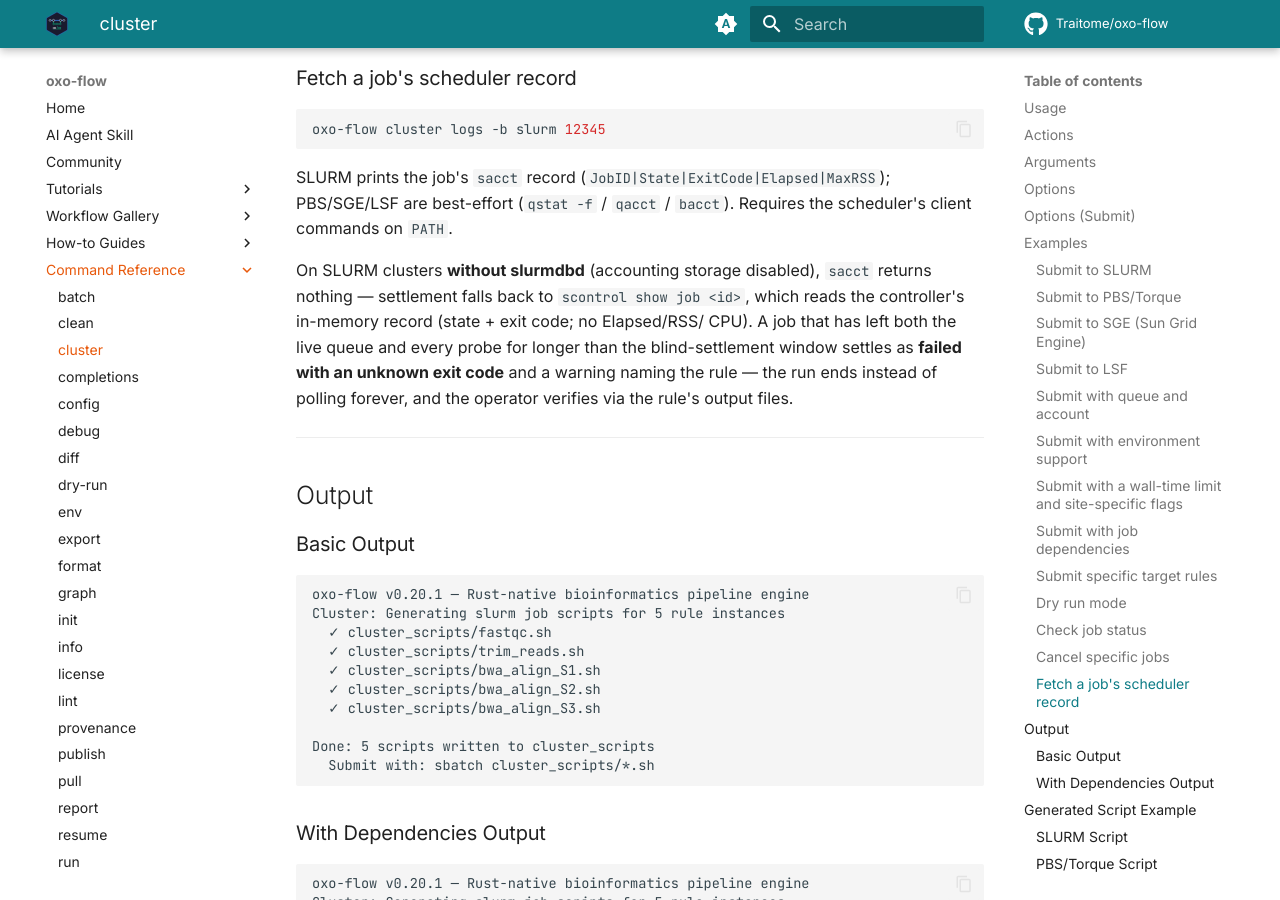
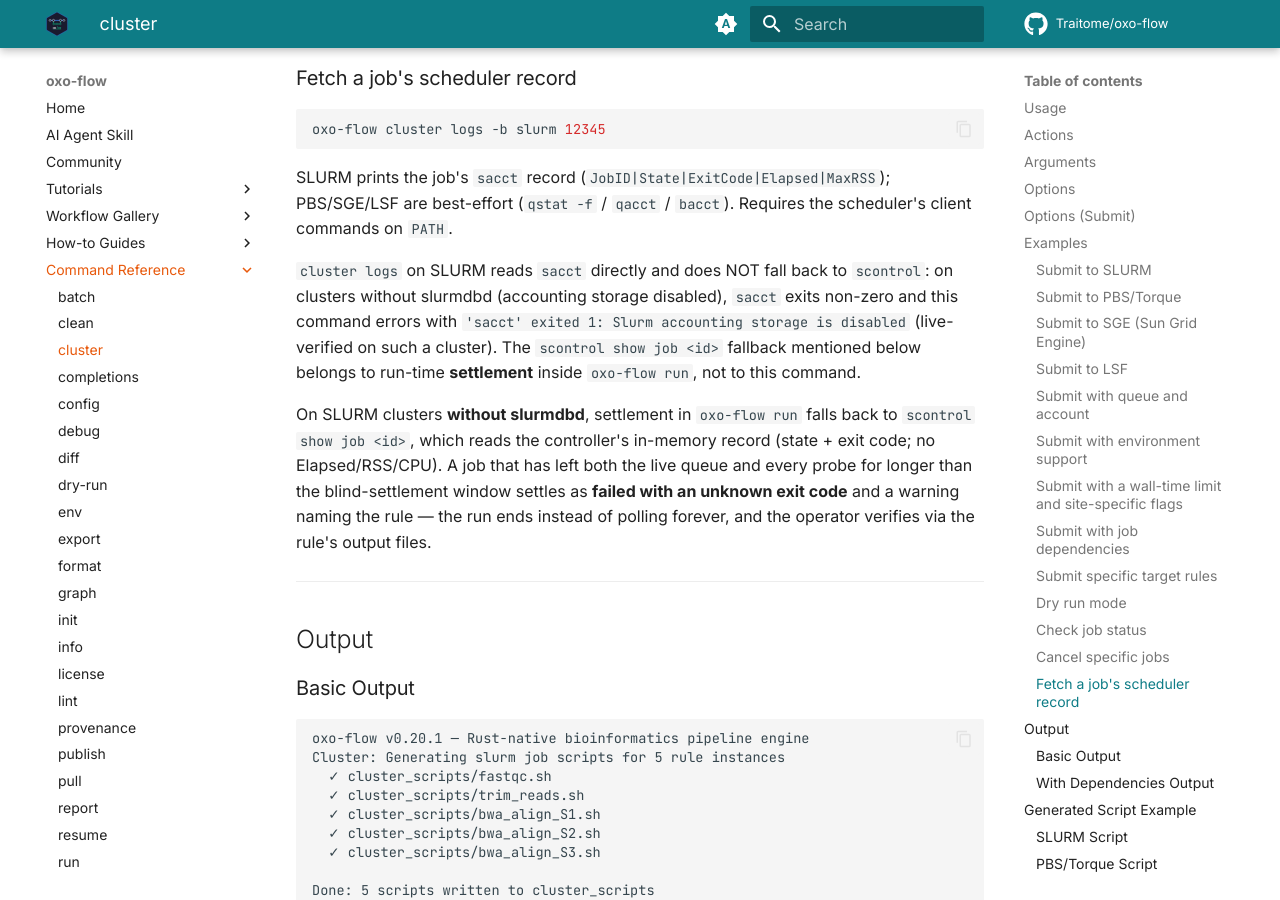
Before and after one commit to Traitome/oxo-flow, an MkDocs documentation site: the page built from docs/guide/src/commands/cluster.md, in a window 1280 px wide and 900 px high, scrolled down 4663 px. Built offline with MkDocs 1.6.1 and Material for MkDocs 9.7.7, drawn with Linux system fonts in a browser that asks for light colours; comment, search, counter and statistics services are not loaded; the version menu is left out.

Commit message:
docs(cluster): cluster logs does not fall back to scontrol on sacct-less sites (#502)
The logs section implied the scontrol fallback covered this command;
live on a slurmdbd-less cluster `cluster logs` hard-errors with
`sacct exited 1: Slurm accounting storage is disabled`. The scontrol
fallback belongs to run-time settlement inside `oxo-flow run`
(ClusterExecutor::terminal_status), not to the logs command — say so
explicitly instead of letting the paragraph imply the wrong command
handles it.

Co-authored-by: Claude <noreply@anthropic.com>

```diff
--- a/docs/guide/src/commands/cluster.md
+++ b/docs/guide/src/commands/cluster.md
@@ -201,13 +201,21 @@ SLURM prints the job's `sacct` record (`JobID|State|ExitCode|Elapsed|MaxRSS`);
 PBS/SGE/LSF are best-effort (`qstat -f` / `qacct` / `bacct`). Requires the
 scheduler's client commands on `PATH`.
 
-On SLURM clusters **without slurmdbd** (accounting storage disabled), `sacct`
-returns nothing — settlement falls back to `scontrol show job <id>`, which
-reads the controller's in-memory record (state + exit code; no Elapsed/RSS/
-CPU). A job that has left both the live queue and every probe for longer
-than the blind-settlement window settles as **failed with an unknown exit
-code** and a warning naming the rule — the run ends instead of polling
-forever, and the operator verifies via the rule's output files.
+`cluster logs` on SLURM reads `sacct` directly and does NOT fall back to
+`scontrol`: on clusters without slurmdbd (accounting storage disabled),
+`sacct` exits non-zero and this command errors with
+`'sacct' exited 1: Slurm accounting storage is disabled` (live-verified on
+such a cluster). The `scontrol show job <id>` fallback mentioned below
+belongs to run-time **settlement** inside `oxo-flow run`, not to this
+command.
+
+On SLURM clusters **without slurmdbd**, settlement in `oxo-flow run` falls
+back to `scontrol show job <id>`, which reads the controller's in-memory
+record (state + exit code; no Elapsed/RSS/CPU). A job that has left both the
+live queue and every probe for longer than the blind-settlement window
+settles as **failed with an unknown exit code** and a warning naming the
+rule — the run ends instead of polling forever, and the operator verifies
+via the rule's output files.
 
 ---
 
```
